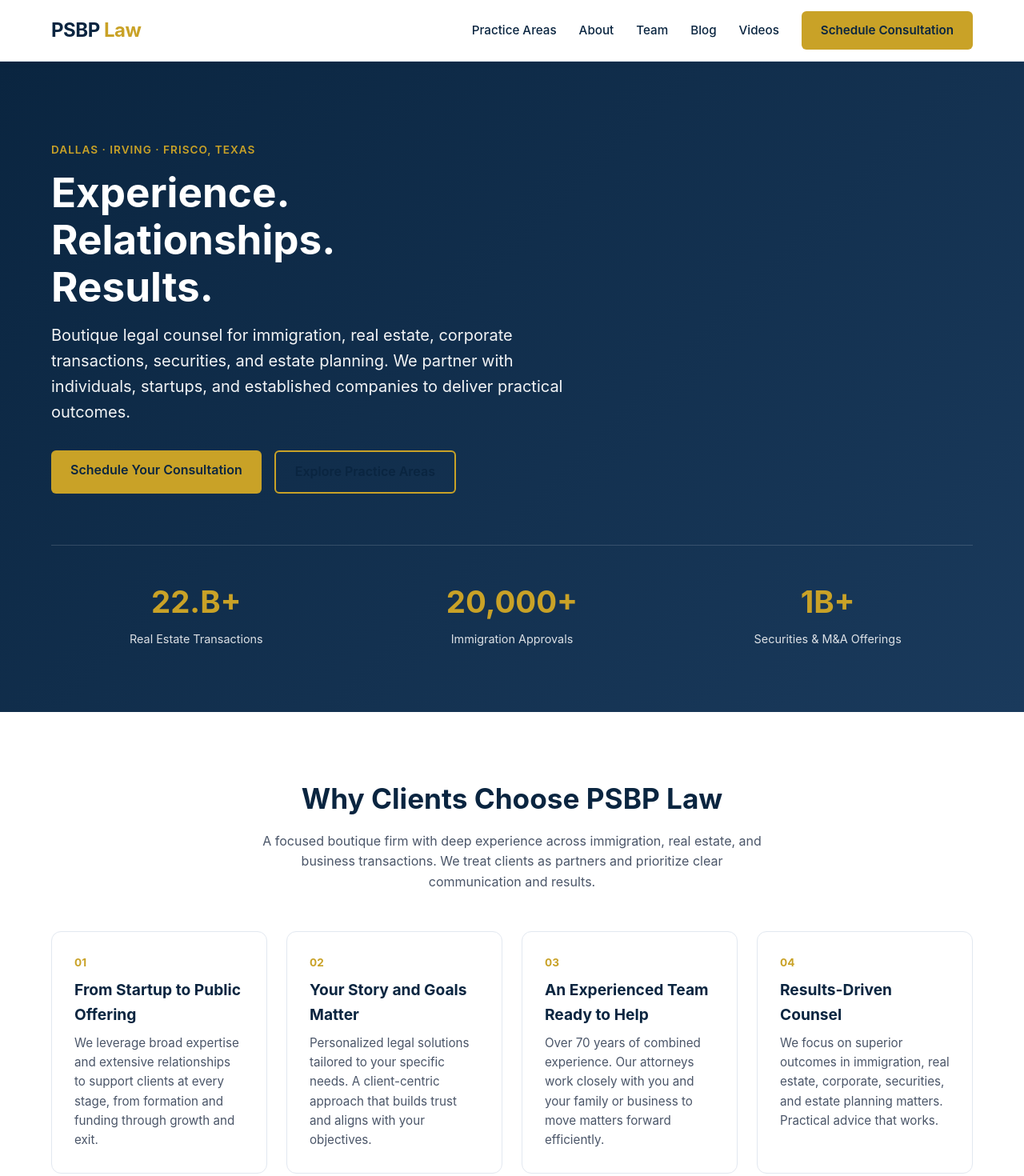
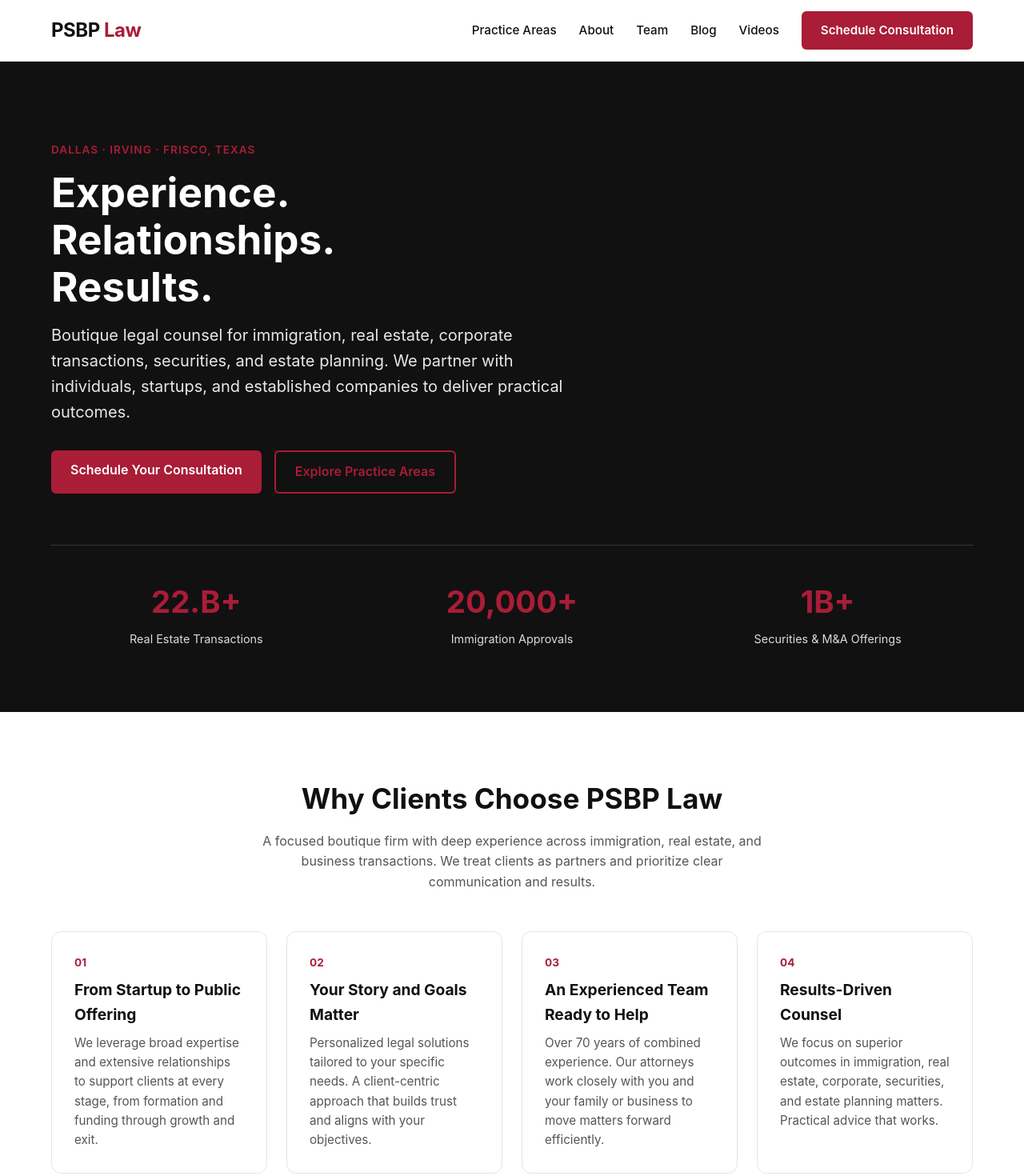
Before and after one commit to DACDConsulting/psbp-law-website, a website built with Vite: page index.html in a window 1280 px wide. Shown: the top 1470 px of the page at 80% size. Built offline with nearby package versions, Linux system fonts and the light colour scheme.

Commit message:
Update color palette to clean professional red accent style matching GRPR

```diff
--- a/css/styles.css
+++ b/css/styles.css
@@ -1,14 +1,14 @@
-/* PSBP Law Redesign - Shared Styles */
+/* PSBP Law - Clean Professional (GRPR-inspired) */
 :root {
-  --navy: #0A2540;
-  --navy-light: #1A3A5C;
-  --gold: #C9A227;
-  --gold-light: #E8D5A3;
-  --off-white: #F8F6F2;
-  --text: #1A1A1A;
-  --text-light: #4A5568;
-  --white: #FFFFFF;
-  --border: #E2E8F0;
+  --accent: #A91D37;
+  --accent-dark: #8d172e;
+  --dark: #111111;
+  --text: #1a1a1a;
+  --text-light: #555;
+  --off-white: #f8f6f4;
+  --light: #f7eeee;
+  --white: #ffffff;
+  --border: #e8e4e0;
 }
 
 * { box-sizing: border-box; margin: 0; padding: 0; }
@@ -19,8 +19,8 @@ body {
   line-height: 1.6;
   background: var(--white);
 }
-a { color: var(--navy); text-decoration: none; }
-a:hover { color: var(--gold); }
+a { color: var(--accent); text-decoration: none; }
+a:hover { color: var(--accent-dark); }
 img { max-width: 100%; height: auto; display: block; }
 
 .container { max-width: 1200px; margin: 0 auto; padding: 0 24px; }
@@ -30,51 +30,51 @@ img { max-width: 100%; height: auto; display: block; }
   position: sticky; top: 0; z-index: 100;
   background: var(--white);
   border-bottom: 1px solid var(--border);
-  box-shadow: 0 2px 8px rgba(10,37,64,0.06);
 }
 .header-inner {
   display: flex; align-items: center; justify-content: space-between;
   height: 76px;
 }
 .logo {
-  font-size: 1.5rem; font-weight: 700; letter-spacing: -0.5px; color: var(--navy);
+  font-size: 1.5rem; font-weight: 700; letter-spacing: -0.5px; color: var(--dark);
 }
-.logo span { color: var(--gold); }
+.logo span { color: var(--accent); }
 nav ul { display: flex; list-style: none; gap: 28px; align-items: center; }
-nav a { font-weight: 500; font-size: 0.95rem; }
+nav a { font-weight: 500; font-size: 0.95rem; color: var(--dark); }
+nav a:hover { color: var(--accent); }
 .btn {
-  display: inline-block; background: var(--gold); color: var(--navy);
+  display: inline-block; background: var(--accent); color: var(--white);
   padding: 12px 24px; border-radius: 6px; font-weight: 600;
   transition: all 0.2s; border: none; cursor: pointer;
 }
-.btn:hover { background: #B8921F; color: var(--navy); transform: translateY(-1px); }
+.btn:hover { background: var(--accent-dark); color: var(--white); }
 .btn-outline {
-  background: transparent; border: 2px solid var(--gold); color: var(--navy);
+  background: transparent; border: 2px solid var(--accent); color: var(--accent);
 }
-.btn-outline:hover { background: var(--gold); }
+.btn-outline:hover { background: var(--accent); color: var(--white); }
 
 .mobile-toggle { display: none; background: none; border: none; font-size: 1.5rem; cursor: pointer; }
 
 /* Hero */
 .hero {
-  background: linear-gradient(135deg, var(--navy) 0%, var(--navy-light) 100%);
-  color: var(--white); padding: 100px 0 80px; position: relative; overflow: hidden;
+  background: var(--dark);
+  color: var(--white); padding: 100px 0 80px; position: relative;
 }
 .hero h1 { font-size: 3.2rem; line-height: 1.15; margin-bottom: 16px; font-weight: 700; }
-.hero .eyebrow { color: var(--gold); font-weight: 600; letter-spacing: 1px; text-transform: uppercase; font-size: 0.85rem; margin-bottom: 12px; }
-.hero p { font-size: 1.25rem; max-width: 640px; margin-bottom: 32px; opacity: 0.95; }
+.hero .eyebrow { color: var(--accent); font-weight: 600; letter-spacing: 1px; text-transform: uppercase; font-size: 0.85rem; margin-bottom: 12px; }
+.hero p { font-size: 1.25rem; max-width: 640px; margin-bottom: 32px; opacity: 0.9; }
 .hero-ctas { display: flex; gap: 16px; flex-wrap: wrap; }
 .stats-bar {
   display: grid; grid-template-columns: repeat(3, 1fr); gap: 32px;
   margin-top: 64px; padding-top: 40px; border-top: 1px solid rgba(255,255,255,0.15);
 }
 .stat { text-align: center; }
-.stat-number { font-size: 2.4rem; font-weight: 700; color: var(--gold); }
+.stat-number { font-size: 2.4rem; font-weight: 700; color: var(--accent); }
 .stat-label { font-size: 0.9rem; opacity: 0.85; margin-top: 4px; }
 
 /* Sections */
 section { padding: 80px 0; }
-.section-title { font-size: 2.2rem; color: var(--navy); margin-bottom: 12px; text-align: center; }
+.section-title { font-size: 2.2rem; color: var(--dark); margin-bottom: 12px; text-align: center; }
 .section-sub { text-align: center; color: var(--text-light); max-width: 640px; margin: 0 auto 48px; }
 
 .why-grid, .practice-grid, .team-grid, .blog-grid {
@@ -89,10 +89,10 @@ section { padding: 80px 0; }
   background: var(--white); border: 1px solid var(--border); border-radius: 12px;
   padding: 28px; transition: all 0.25s; height: 100%;
 }
-.card:hover { transform: translateY(-4px); box-shadow: 0 12px 32px rgba(10,37,64,0.08); border-color: var(--gold); }
-.card h3 { color: var(--navy); margin-bottom: 8px; font-size: 1.2rem; }
+.card:hover { transform: translateY(-4px); box-shadow: 0 12px 32px rgba(0,0,0,0.06); border-color: var(--accent); }
+.card h3 { color: var(--dark); margin-bottom: 8px; font-size: 1.2rem; }
 .card p { color: var(--text-light); font-size: 0.95rem; }
-.card .num { color: var(--gold); font-weight: 700; font-size: 0.85rem; margin-bottom: 8px; display: block; }
+.card .num { color: var(--accent); font-weight: 700; font-size: 0.85rem; margin-bottom: 8px; display: block; }
 
 /* Testimonials */
 .testimonials { background: var(--off-white); }
@@ -104,15 +104,15 @@ section { padding: 80px 0; }
   min-width: 320px; scroll-snap-align: start; background: var(--white);
   border-radius: 12px; padding: 28px; border: 1px solid var(--border);
 }
-.stars { color: var(--gold); margin-bottom: 12px; letter-spacing: 2px; }
+.stars { color: var(--accent); margin-bottom: 12px; letter-spacing: 2px; }
 .testimonial p { font-style: italic; margin-bottom: 16px; }
-.author { font-weight: 600; color: var(--navy); }
+.author { font-weight: 600; color: var(--dark); }
 
 /* Footer */
 .footer {
-  background: var(--navy); color: var(--white); padding: 64px 0 32px;
+  background: var(--dark); color: var(--white); padding: 64px 0 32px;
 }
-.footer a { color: var(--gold-light); }
+.footer a { color: #e8d5d5; }
 .footer a:hover { color: var(--white); }
 .footer-grid { display: grid; grid-template-columns: repeat(auto-fit, minmax(200px, 1fr)); gap: 40px; margin-bottom: 40px; }
 .footer h4 { margin-bottom: 16px; font-size: 1rem; }
```
